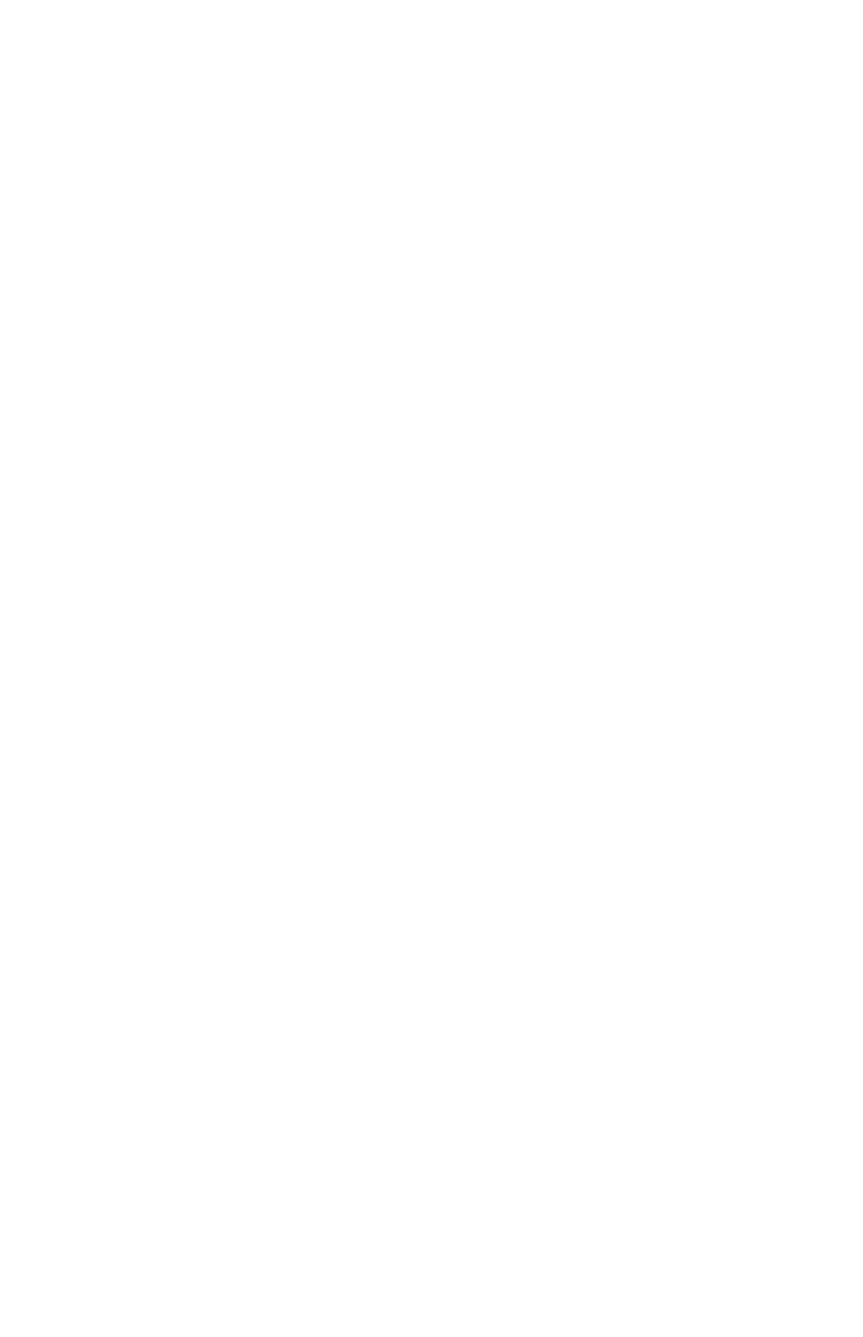
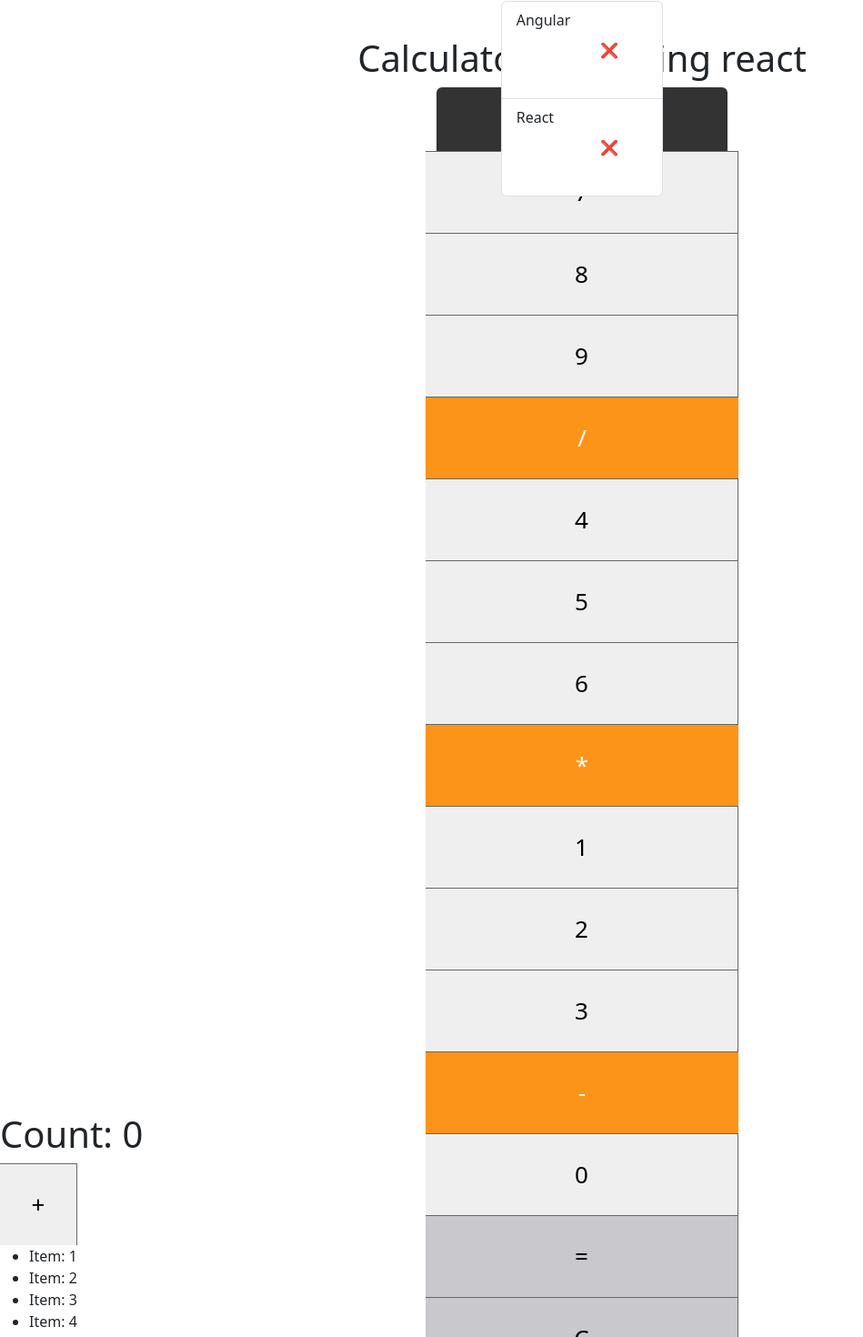
Before and after one commit to Pandukumar9/todo_app_react, a React (Create React App) app: page / in a window 1280 px wide. Shown: the part 425-1895 px from the top of the page at 91% size, without its empty margins (0-949 px from the left). Before the commit the page ends 800 px from the top, so only its background shows below. Built offline with nearby package versions, Linux system fonts and the light colour scheme.

Commit message:
virtual dom

```diff
--- a/src/App.js
+++ b/src/App.js
@@ -1,5 +1,7 @@
 import { useState } from 'react';
 import './App.css';
+import Calculator from './pages/Calculator';
+import Virdom from './pages/Virtualdom';
 
 function App() {
   let [todolist, updateTodos] = useState([
@@ -35,7 +37,8 @@
     updateTodos(updatedtods);
   }
   return (
-    <div className='container mt-5 w-50'>
+    <>
+ <div className='container mt-5 w-50'>
       <h1 className='text-center'>Todo app using in react</h1>
       <div className='input-group'>
         <input type='text'className='form-control' onChange={(e) => {
@@ -59,6 +62,12 @@
         }
       </ul>
     </div>
+
+    <Calculator></Calculator>
+
+    <Virdom></Virdom>
+    </>
+
   );
 }
 
--- /dev/null
+++ b/src/pages/Calculator.js
@@ -0,0 +1,37 @@
+import Keypad from "./keypad";
+import '../styles/Calculator.css';
+import { useState } from "react";
+
+
+function Calculator(){
+    let [input, setInput] = useState("");
+
+      function handleClick(value) {
+
+            setInput(input + value)
+
+      }
+      function calculate(value) {
+
+            let outputVal = eval(input)
+            setInput(outputVal)
+
+      }
+      function handleClear() {
+
+            setInput("")
+
+      }
+    return (
+    <div className="container">
+        <h1>Calculator App using react</h1>
+        <div className="caculator">
+              <input type="text" value={input} className="output" readOnly />
+              <Keypad handleClick={handleClick} handleClear={handleClear} calculate={calculate}></Keypad>
+
+        </div>
+   </div>
+    )
+}
+
+export default Calculator;
--- /dev/null
+++ b/src/pages/Virtualdom.js
@@ -0,0 +1,30 @@
+import Keypad from "./keypad";
+import '../styles/Calculator.css';
+import { useState } from "react";
+
+
+function Virdom(){
+    let [count, setCount] = useState(0);
+    function incrementCount(){
+        setCount(count + 1);
+    }
+
+    let items = [1,2,3,4,5,6,7,8,9,10];
+ return(
+     <>
+       <div>
+         <h1>Count: {count}</h1>
+         <button onClick={incrementCount}>+</button>
+         <ul>
+            {
+               items.map((item,index) =>
+                 <li>Item: {item}</li>
+               )
+            }
+         </ul>
+       </div>
+     </>
+    )
+}
+
+export default Virdom;
--- /dev/null
+++ b/src/pages/keypad.js
@@ -0,0 +1,99 @@
+import '../styles/Calculator.css';
+
+function Keypad({ handleClick, handleClear, calculate }){
+    return(
+<div className="keypad">
+            <div className="row">
+                <button onClick={
+                    () => {
+                        handleClick("7")
+                    }
+                } className="digit">7</button>
+                <button className="digit" onClick={
+                    () => {
+                        handleClick("8")
+                    }
+                }>8</button>
+                <button className="digit" onClick={
+                    () => {
+                        handleClick("9")
+                    }
+                }>9</button>
+                <button className="operator" onClick={
+                    () => {
+                        handleClick("/")
+                    }
+                }>/</button>
+
+            </div>
+            <div className="row">
+                <button className="digit" onClick={
+                    () => {
+                        handleClick("4")
+                    }
+                }>4</button>
+                <button className="digit" onClick={
+                    () => {
+                        handleClick("5")
+                    }
+                }>5</button>
+                <button className="digit" onClick={
+                    () => { handleClick("6") }
+                }>6</button>
+                <button className="operator" onClick={
+                    () => {
+                        handleClick("*")
+                    }
+                }>*</button>
+
+            </div>
+            <div className="row">
+                <button className="digit" onClick={
+                    () => {
+                        handleClick("1")
+                    }
+                }>1</button>
+                <button className="digit" onClick={
+                    () => {
+                        handleClick("2")
+                    }
+                }>2</button>
+                <button className="digit" onClick={
+                    () => {
+                        handleClick("3")
+                    }
+                }>3</button>
+                <button className="operator" onClick={
+                    () => {
+                        handleClick("-")
+                    }
+                }>-</button>
+
+            </div>
+            <div className="row">
+                <button className="digit" onClick={
+                    () => {
+                        handleClick("0")
+                    }
+                }>0</button>
+                <button className="fun-keys" onClick={() => {
+                    calculate()
+                }
+                }>=</button>
+                <button className="fun-keys" onClick={() => {
+                    handleClear()
+                }
+                }>C</button>
+                <button className="operator" onClick={
+                    () => {
+                        handleClick("+")
+                    }
+                }>+</button>
+
+            </div>
+
+        </div>
+    )
+}
+
+export default Keypad;
--- /dev/null
+++ b/src/styles/Calculator.css
@@ -0,0 +1,56 @@
+.container {
+    display: flex;
+    justify-content: center;
+    align-items: center;
+    height: 100vh;
+    flex-direction: column;
+  }
+
+  .output {
+    outline: none;
+    border: none;
+    width: 320px;
+    height: 70px;
+    font-size: 32px;
+    padding: 2px 10px;
+    background: #333333;
+    border-top-left-radius: 6px;
+    border-top-right-radius: 6px;
+    color: #fff;
+    text-align: right;
+
+  }
+
+  button {
+    width: 85px;
+    height: 90px;
+    font-size: 26px;
+    cursor: pointer;
+    border: none;
+    border-top: 1px solid #666;
+    border-right: 1px solid #666;
+  }
+
+  .digit:hover {
+    background-color: #d9d9d9;
+  }
+
+  .operator:hover {
+    background-color: #c7790f;
+  }
+
+  .fun-keys:hover {
+    background-color: #aba9a9;
+  }
+
+
+  .operator {
+    border-right: none;
+    background-color: #fb9419;
+    color: #fff;
+  }
+
+  .fun-keys {
+    background-color: #c9c8cc;
+
+  }
```
